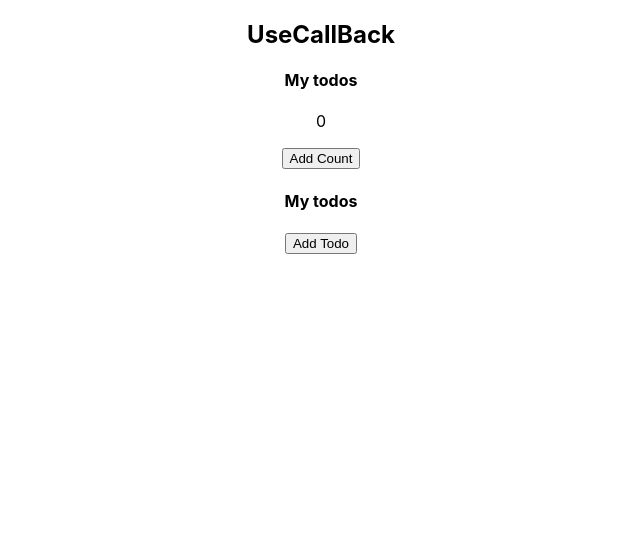
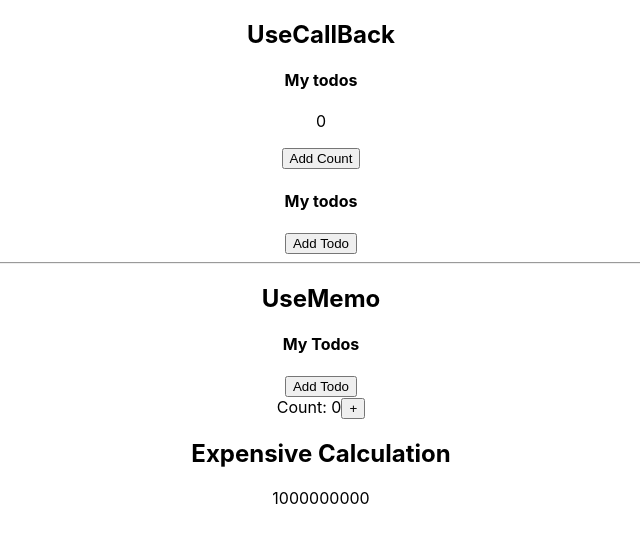
Before and after one commit to Sahildixit25/React_Basics, a React (Create React App) app: page / in a window 1280 px wide. Shown: the top 542 px of the page, without its empty margins (319-959 px from the left). Built offline with nearby package versions, Linux system fonts and the light colour scheme.

Commit message:
second commit

```diff
--- a/src/App.js
+++ b/src/App.js
@@ -1,10 +1,13 @@
 import './App.css';
 import UseCallBackEx from './UseCallBackEx';
+import UseMemoEx from './UseMemoEx';
 
 function App() {
   return (
     <div className="App">
      <UseCallBackEx />
+     <hr />
+     <UseMemoEx />
     </div>
   );
 }
--- /dev/null
+++ b/src/UseMemoEx.js
@@ -0,0 +1,44 @@
+import React, { useMemo, useState } from 'react'
+
+const UseMemoEx = () => {
+    const [count, setCount] = useState(0);
+    const [todos, setTodos] = useState([]);
+    const calculation = useMemo(() => expensiveCalculation(count), [count]);
+
+    const increment = () => {
+      setCount((c) => c + 1);
+    };
+    const addTodo = () => {
+      setTodos((t) => [...t, "New Todo"]);
+    };
+
+    return (
+      <div>
+        <h2>UseMemo</h2>
+        <div>
+          <h4>My Todos</h4>
+          {todos.map((todo, index) => {
+            return <p key={index}>{todo}</p>;
+          })}
+          <button onClick={addTodo}>Add Todo</button>
+        </div>
+        <div>
+          Count: {count}
+          <button onClick={increment}>+</button>
+          <h2>Expensive Calculation</h2>
+          {calculation}
+        </div>
+      </div>
+    );
+  };
+
+  const expensiveCalculation = (num) => {
+    console.log("Calculating...");
+    for (let i = 0; i < 1000000000; i++) {
+      num += 1;
+    }
+    return num;
+  };
+
+
+export default UseMemoEx
```
